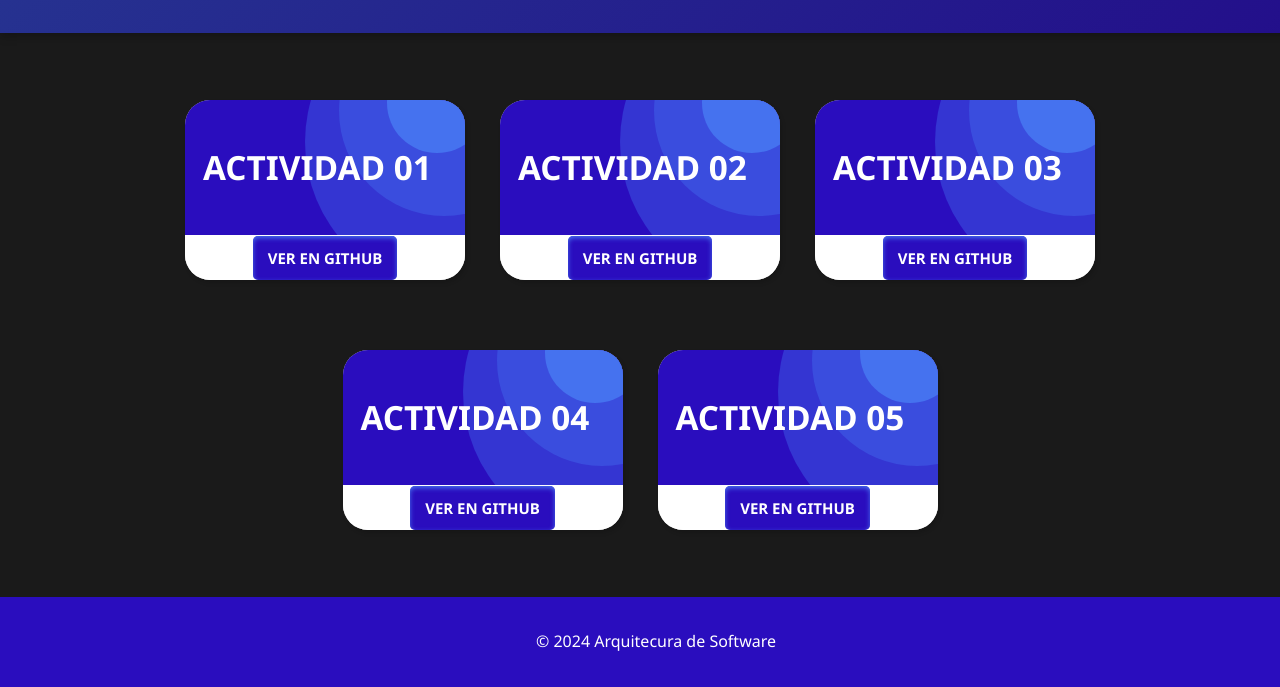
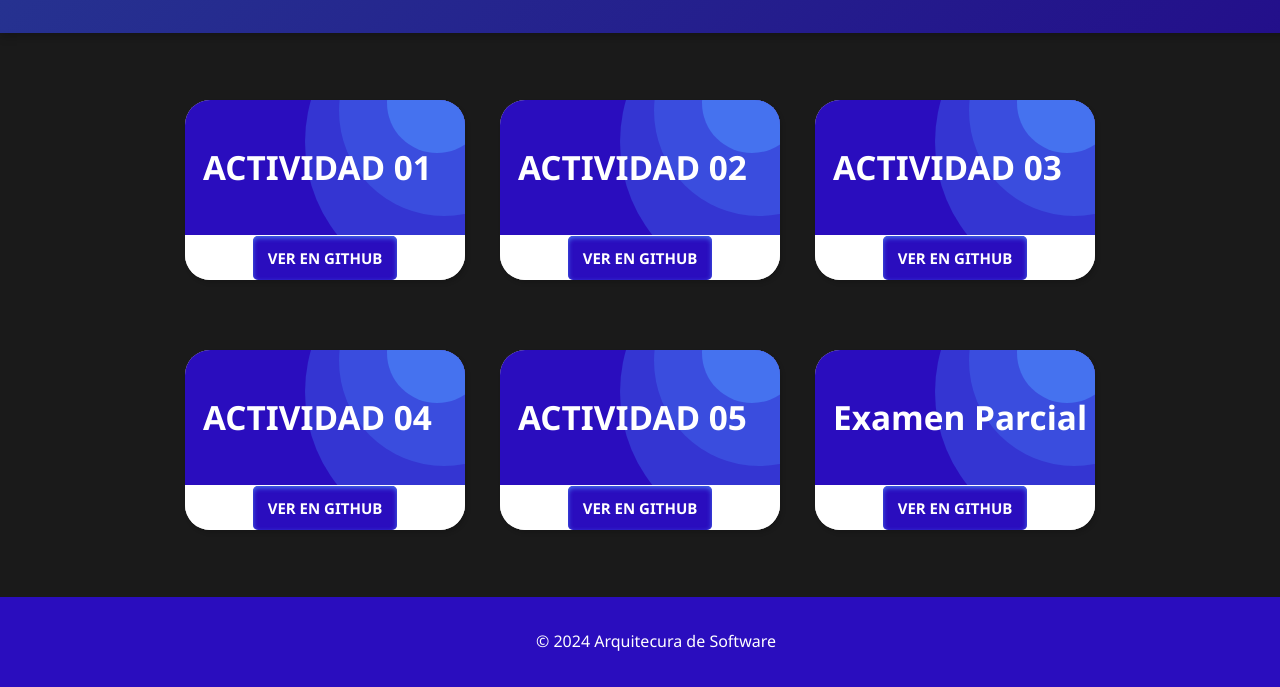
Before and after one commit to Dieguex16/PaginaWeb, a plain HTML site: page index.html in a window 1280 px wide. Shown: the part 173-860 px from the top of the page. Drawn offline with Linux system fonts and the light colour scheme.

Commit message:
index.html

```diff
--- a/index.html
+++ b/index.html
@@ -120,6 +120,26 @@
                         </a>
                     </section>
                 </div>
+
+                <div class="card">
+                    <section class="info-section">
+                        <div class="background-design">
+                            <div class="circle"></div>
+                            <div class="circle"></div>
+                            <div class="circle"></div>
+                        </div>
+                        <div class="left-side">
+                            <div class="actividad">Examen Parcial</div>
+                        </div>
+                    </section>
+                    <section class="btn-ver-github">
+                        <a href="https://github.com/Dieguex16/Examen-Parcial" target="_blank" style="text-decoration: none;">
+                            <button>
+                                <span>VER EN GITHUB</span>
+                            </button>
+                        </a>
+                    </section>
+                </div>
             </div>
 
 
```
